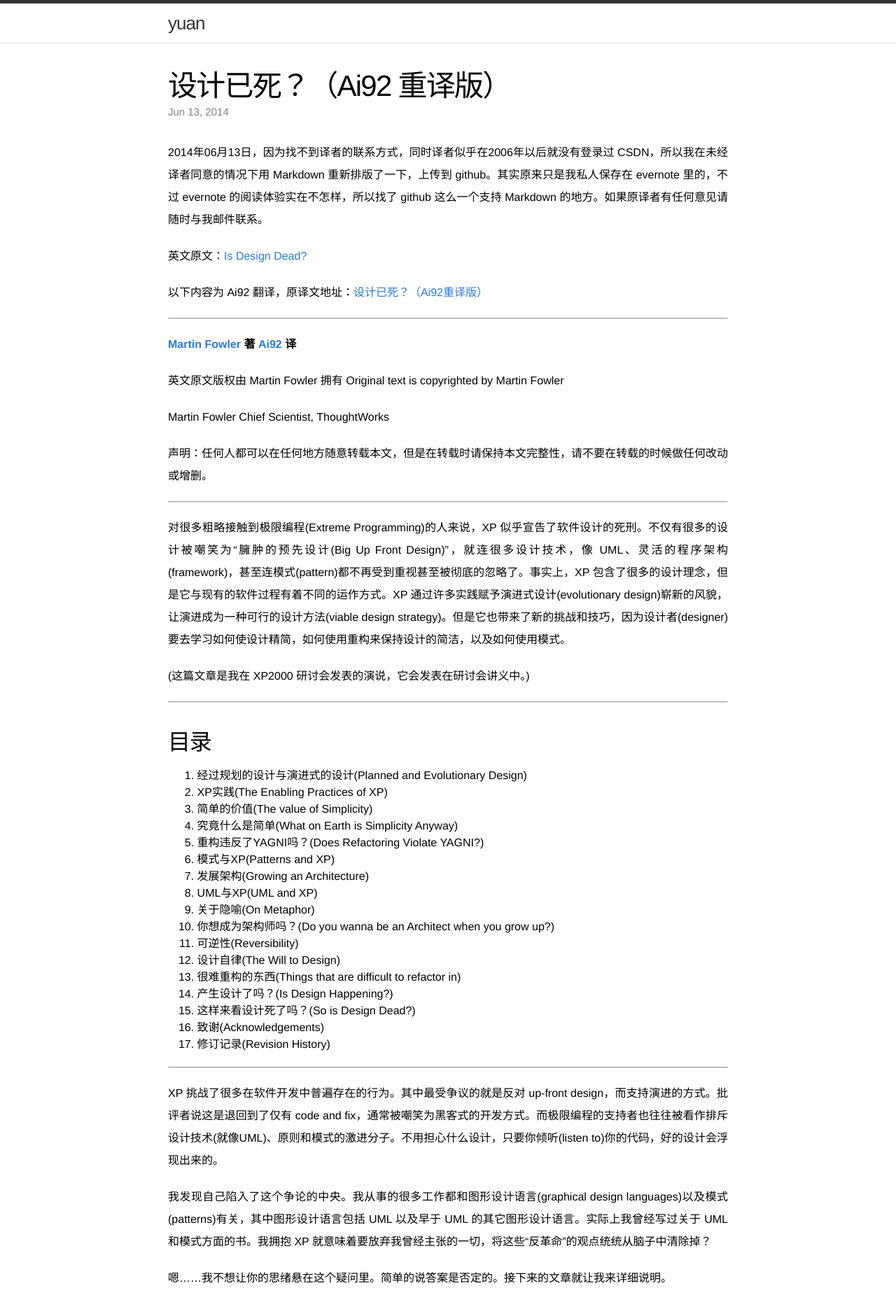
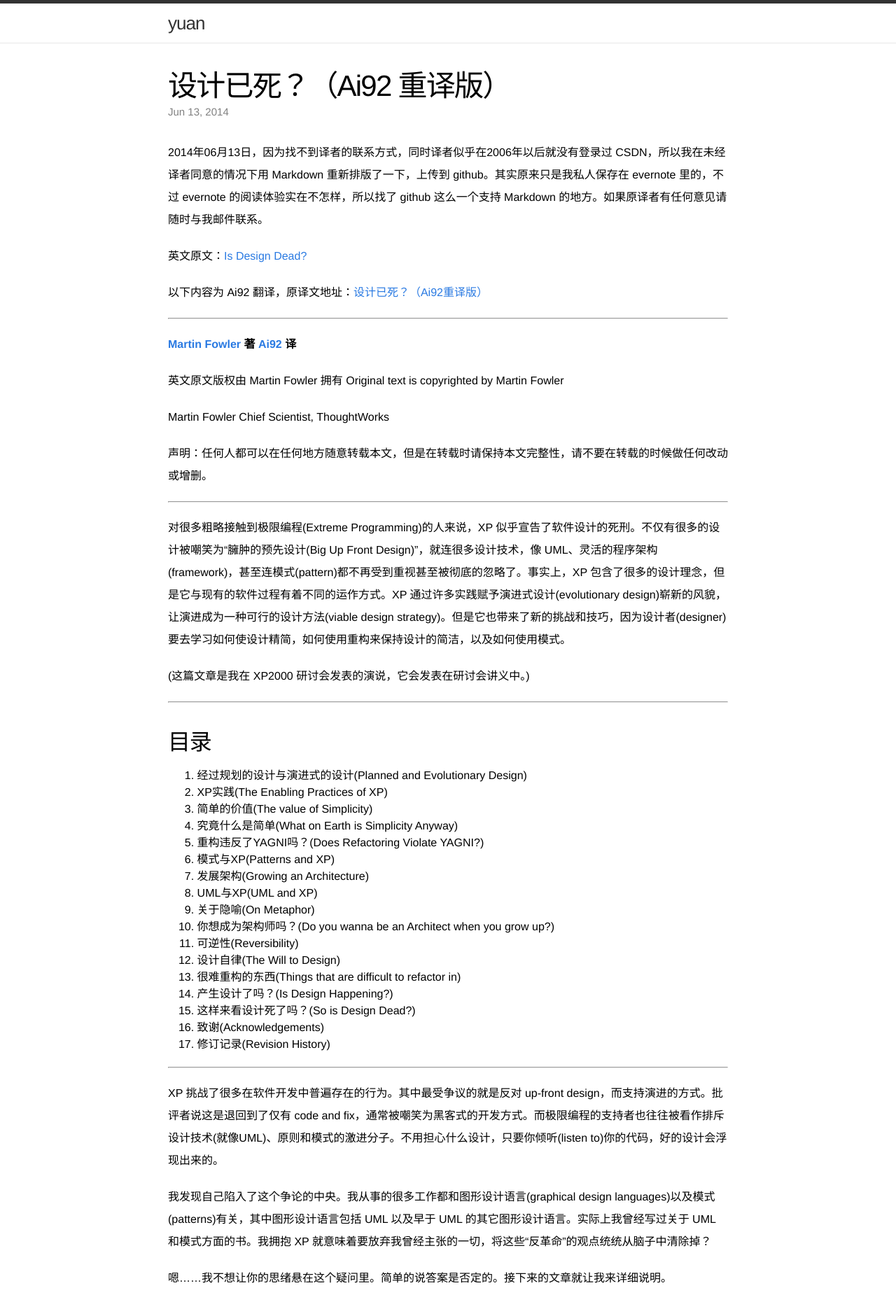
Before and after one commit to duron600/qiumaoyuan.github.io, a Jekyll site: the page built from _posts/2014-06-13-is-design-dead-chinese-edition-translated-by-ai92.md, in a window 1280 px wide. Shown: the top 1880 px of the page at 70% size. Built offline with Jekyll 4.4.1, drawn with Linux system fonts in a browser that asks for light colours.

Commit message:
text align looks terrible on mobile device

```diff
--- a/css/main.css
+++ b/css/main.css
@@ -28,10 +28,6 @@ strong {font-weight: bold;}
   line-height: 2;
   word-wrap: break-word;
   -ms-word-wrap: break-word;
-  text-align: justify;
-  text-justify: inter-ideograph;
-  text-autospace: ideograph-alpha;
-  -ms-text-justify: inter-ideograph;
   -moz-hyphens: auto;
   -ms-hyphens: auto;
   -webkit-hyphens: auto;
@@ -351,6 +347,7 @@ strong {font-weight: bold;}
     float: none;
     clear: both;
     width: auto;
-    margin: 0 0 15px; }
+    margin: 0 0 15px;
+  }
 
 }
```
